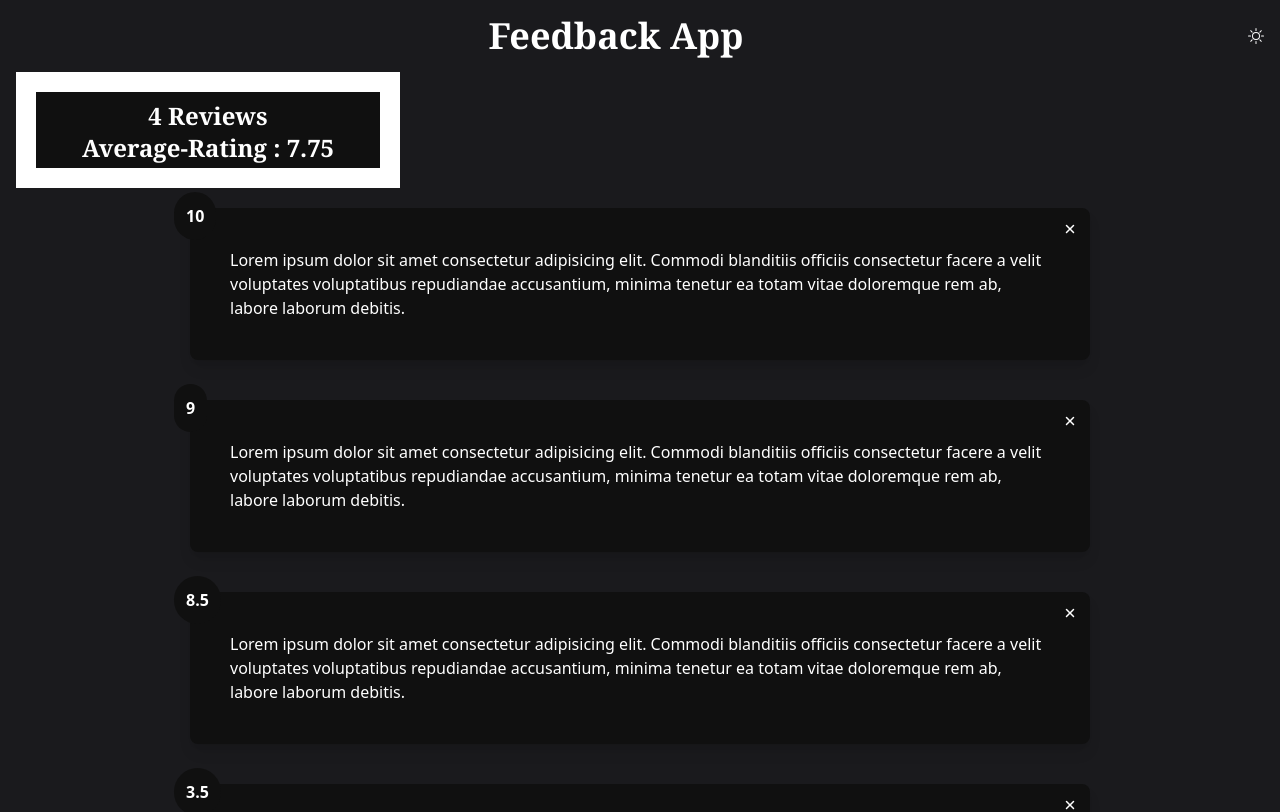
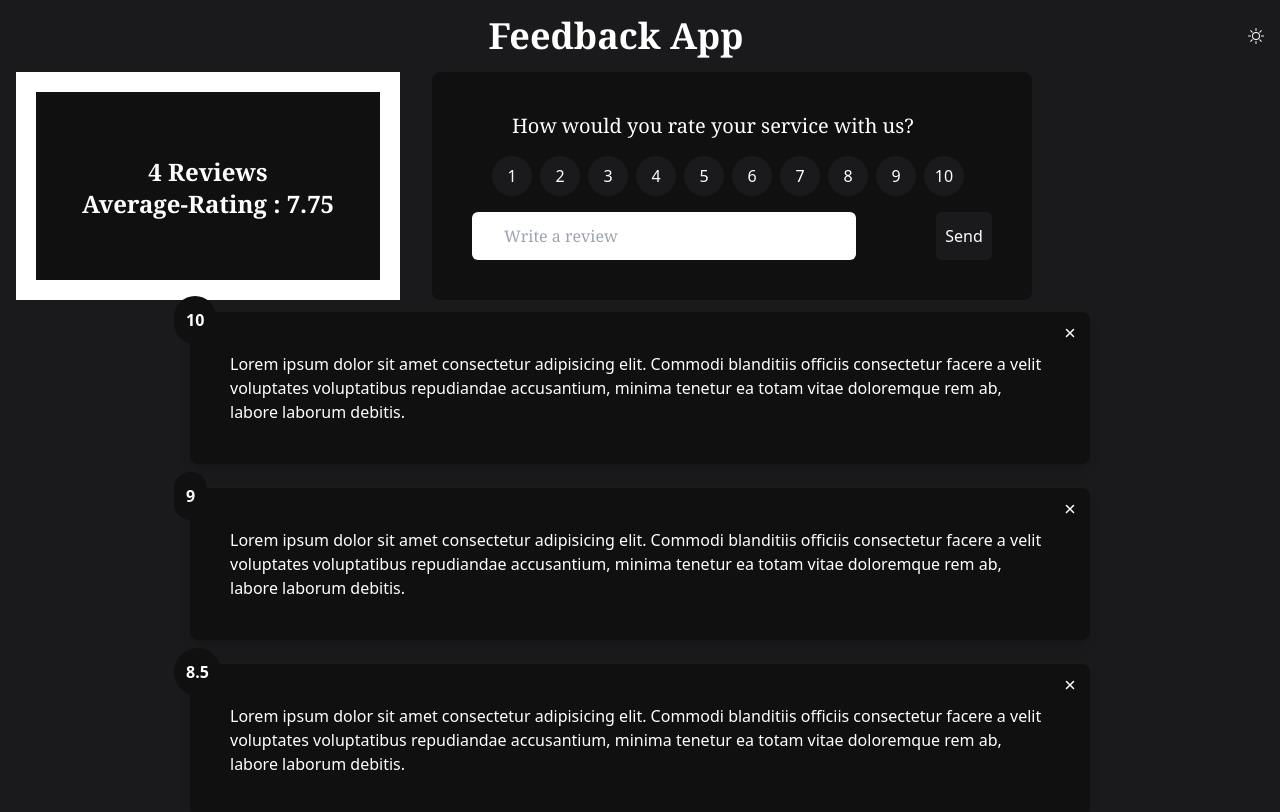
Before and after one commit to dhiant/react-feedback-app, a React (Create React App) app: page / in a window 1280 px wide. Shown: the top 812 px of the page. Built offline with nearby package versions, Linux system fonts and the light colour scheme.

Commit message:
adding review box

```diff
--- a/src/App.js
+++ b/src/App.js
@@ -3,6 +3,7 @@ import Header from "./components/Header";
 import FeedbackList from "./components/FeedbackList";
 import FeedBackData from "./data/FeedbackData";
 import ConfirmationWindow from "./components/ConfirmationWindow";
+import ReviewBox from "./components/ReviewBox";
 
 function App() {
   const [feedback, setFeedback] = useState(FeedBackData);
@@ -30,6 +31,7 @@ function App() {
   return (
     <div className={`mainWrapper bg-background ${theme} min-h-screen`}>
       <Header toggleTheme={toggleTheme} theme={theme} />
+      <div className="md:flex flex-wrap">
         <div className="md:ml-4 text-center font-serif font-bold bg-rating w-[230px] border-primaryText border-[20px] xl:w-96 flex align-middle justify-center flex-col">
           <h1 className="md:text-2xl text-lg text-primaryText mt-2 rounded-md">
             {feedback.length} Reviews
@@ -37,6 +39,8 @@ function App() {
           <h1 className="md:text-2xl text-lg text-primaryText pb-1 rounded-md">
             Average-Rating : {averageRating}
           </h1>
+        </div>
+        <ReviewBox />
       </div>
       {confirm.show && (
         <ConfirmationWindow
--- a/src/components/FeedbackItem.jsx
+++ b/src/components/FeedbackItem.jsx
@@ -5,7 +5,7 @@ import { IoClose } from "react-icons/io5";
 const FeedbackItem = ({ item, handleDelete }) => {
   return (
     <div className="flex justify-center items-center">
-      <div className="shadow-lg w-[900px] text-primaryText m-5 rounded-lg p-10 relative font-sans bg-feedback">
+      <div className="shadow-lg w-[900px] text-primaryText m-3 rounded-lg p-10 relative font-sans bg-feedback">
         <p>
           Lorem ipsum dolor sit amet consectetur adipisicing elit. Commodi
           blanditiis officiis consectetur facere a velit voluptates voluptatibus
--- /dev/null
+++ b/src/components/ReviewBox.jsx
@@ -0,0 +1,76 @@
+import React from "react";
+
+const ReviewBox = () => {
+  return (
+    <div className="mx-auto flex flex-col justify-center bg-rating text-primaryText p-10 w-full md:w-[600px] lg:ml-8 rounded-lg font-serif">
+      <h1 className="text-xl pl-10">
+        How would you rate your service with us?
+      </h1>
+      <ul className="flex flex-wrap justify-center   pt-4">
+        <li className="">
+          <button className="bg-background w-10 h-10  mr-2 rounded-full font-sans">
+            1
+          </button>
+        </li>
+
+        <li>
+          <button className="bg-background w-10 h-10  mr-2 rounded-full font-sans">
+            2
+          </button>
+        </li>
+        <li>
+          <button className="bg-background w-10 h-10  mr-2 rounded-full font-sans">
+            3
+          </button>
+        </li>
+        <li>
+          <button className="bg-background w-10 h-10  mr-2 rounded-full font-sans">
+            4
+          </button>
+        </li>
+        <li>
+          <button className="bg-background w-10 h-10  mr-2 rounded-full font-sans">
+            5
+          </button>
+        </li>
+        <li>
+          <button className="bg-background w-10 h-10  mr-2 rounded-full font-sans">
+            6
+          </button>
+        </li>
+        <li>
+          <button className="bg-background w-10 h-10  mr-2 rounded-full font-sans">
+            7
+          </button>
+        </li>
+        <li>
+          <button className="bg-background w-10 h-10  mr-2 rounded-full font-sans">
+            8
+          </button>
+        </li>
+        <li>
+          <button className="bg-background w-10 h-10  mr-2 rounded-full font-sans">
+            9
+          </button>
+        </li>
+        <li>
+          <button className="bg-background w-10 h-10  mr-2 rounded-full font-sans">
+            10
+          </button>
+        </li>
+      </ul>
+      <div className="flex flex-wrap justify-between">
+        <input
+          type="text"
+          placeholder="Write a review"
+          className="w-96 py-3 mt-4 rounded-md pl-8"
+        />
+        <button className=" w-14 h-10 md:h-12 mt-4 bg-background rounded-md font-sans">
+          Send
+        </button>
+      </div>
+    </div>
+  );
+};
+
+export default ReviewBox;
```
Lines whose indentation alone changed are shown as unchanged.
